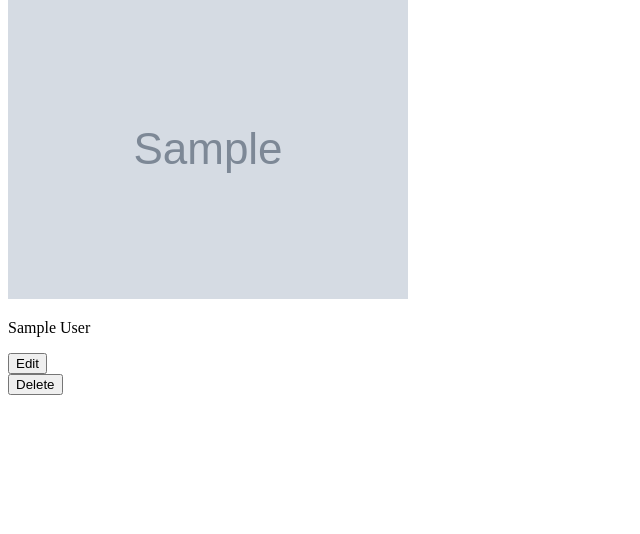
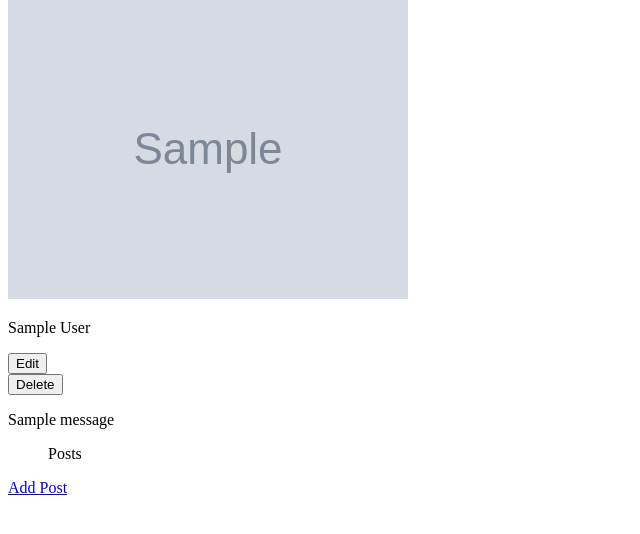
Before and after one commit to youssefdoss/flask-blogly, a Flask app: page /users/1 in a window 1280 px wide. Shown: the part 51-585 px from the top of the page, without its empty margins (0-640 px from the left). Run offline with Flask 2, Linux system fonts and the light colour scheme; tables that the repository leaves empty hold one stand-in row (values such as "Sample post"); grey boxes marked "Sample" are stand-in pictures; one stand-in notice (Sample message) is shown.

Commit message:
initial part 2 attempt

```diff
--- a/app.py
+++ b/app.py
@@ -1,7 +1,7 @@
 """Blogly application."""
 
 from flask import Flask, request, redirect, render_template, flash
-from models import db, connect_db, User, DEFAULT_IMAGE_URL
+from models import db, connect_db, User, DEFAULT_IMAGE_URL, Post
 from sqlalchemy import delete
 
 app = Flask(__name__)
@@ -101,3 +101,73 @@ def delete_user(user_id):
     flash("User deleted")
 
     return redirect('/users')
+
+@app.get('/users/<int:user_id>/posts/new')
+def show_add_post_form(user_id):
+    '''Shows add post form for that user'''
+
+    user = User.query.get_or_404(user_id)
+    return render_template('new_post_form.html', user=user)
+
+@app.post('/users/<int:user_id>/posts/new')
+def add_post(user_id):
+    '''Handle add form; add post and redirect to the user detail page'''
+
+    title = request.form['title']
+    content = request.form['content']
+
+    post = Post(title = title, content=content, user_id=user_id)
+
+    db.session.add(post)
+    db.session.commit()
+
+    return redirect(f'/users/{user_id}')
+
+@app.get('/posts/<int:post_id>')
+def show_post(post_id):
+    '''Show a post. Show buttons to edit and delete that post'''
+
+    post = Post.query.get_or_404(post_id)
+    user = post.user
+
+    render_template('post_detail.html', post=post, user=user)
+
+@app.get('/posts/<int:post_id>/edit')
+def show_edit_form(post_id):
+    '''Show form to edit a post, and to cancel (back to user page)'''
+
+    post = Post.query.get_or_404(post_id)
+    user = post.user
+
+    render_template('edit_post.html', post=post, user=user)
+
+@app.post('/posts/<int:post_id>/edit')
+def edit_post(post_id):
+    '''Handle editing of a post. Redirect back to the post view'''
+
+    title = request.form['title']
+    content = request.form['content']
+
+    post = Post.query.get_or_404(post_id)
+
+    post.title = title
+    post.content = content
+
+    db.session.add(post)
+    db.session.commit()
+
+    return redirect(f'/posts/{post.id}')
+
+@app.post('/posts/<int:post_id>/delete')
+def delete_post(post_id):
+    '''Delete the post'''
+
+    post = Post.query.filter_by(id = post_id)
+    user_id = post.user.id
+    post.delete()
+
+    db.session.commit()
+
+    flash("Post Deleted")
+
+    return redirect(f'/users/{user_id}')
--- a/templates/user_info.html
+++ b/templates/user_info.html
@@ -3,7 +3,9 @@
 {% block content %}
 
 <span>
-    <img src="{{ user.image_url }}" alt="{{ user.first_name }} {{ user.last_name  }}'s profile picture">
+    <div>
+        <img src="{{ user.image_url }}" alt="{{ user.first_name }} {{ user.last_name  }}'s profile picture">
+    </div>
     <div>
         <p>{{ user.first_name }} {{ user.last_name }}</p>
         <span>
@@ -14,6 +16,15 @@
                 <button>Delete</button> <!--formaction and formmethod-->
             </form>
         </span>
+        {% for msg in get_flashed_messages() %}
+        <p>{{msg}}</p>
+        {% endfor %}
+        <ul>Posts
+            {% for post in posts %}
+            <li><a href="/posts/{{ post.id }}"></a>post.title</li>
+            {% endfor %}
+        </ul>
+        <a href="/users/{{ user.id }}/posts/new">Add Post</a>
     </div>
 </span>
 
```
Also changed, not shown: models.py (+19 -0 lines), templates/edit_post.html (added, +16 -0 lines), templates/new_post_form.html (added, +16 -0 lines), templates/post_detail.html (added, +15 -0 lines).
